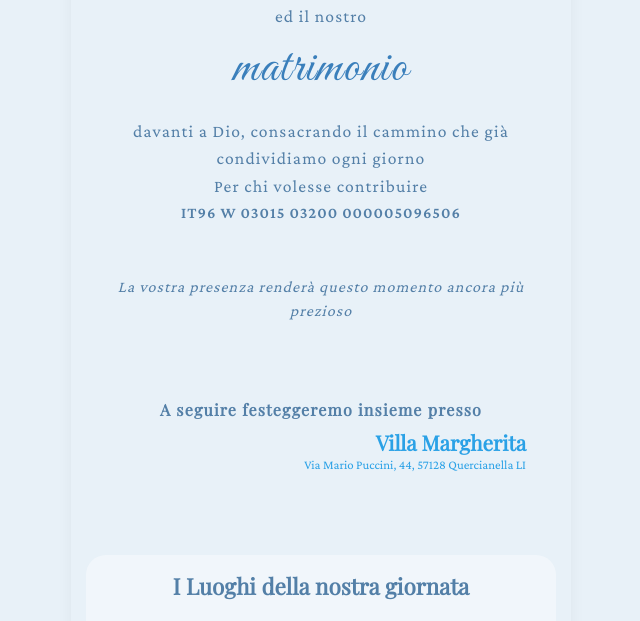
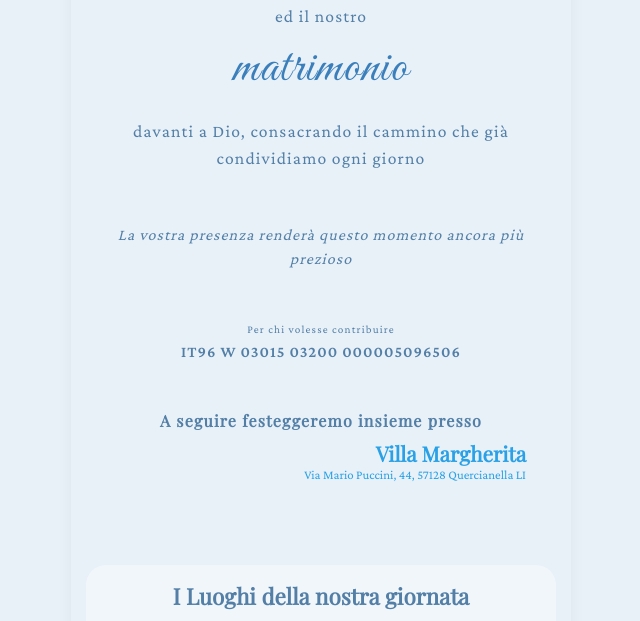
Before and after one commit to LucaBaldas/battesimogabriele, a plain HTML site: page index.html in a window 1280 px wide. Shown: the part 1165-1786 px from the top of the page, without its empty margins (319-959 px from the left). Drawn offline with nearby package versions, Linux system fonts and the light colour scheme.

Commit message:
Update index.html

```diff
--- a/index.html
+++ b/index.html
@@ -399,8 +399,6 @@ html {
 	<p class="celebreremo-text">ed il nostro</p>
         <p class="script-text">matrimonio</p>
 	<p class="celebreremo-text">davanti a Dio, consacrando il cammino che già condividiamo ogni giorno</p>
-		<p class="celebreremo-text">Per chi volesse contribuire</p>
-		<p class="iban-text" style="letter-spacing: 1px; font-weight: bold;">IT96 W 03015 03200 000005096506</p>
     </section>
 
 <div style="height: 50px;"></div>
@@ -408,9 +406,13 @@ html {
 
     <section>
         <p class="quote">La vostra presenza renderà questo momento ancora più prezioso</p>
+		<div style="height: 25px;"></div>
+		<p class="celebreremo-text" style="font-size: 70%;">Per chi volesse contribuire</p>
+		<p class="iban-text" style="letter-spacing: 1px; font-weight: bold;">IT96 W 03015 03200 000005096506</p>
+
     </section>
 
-<div style="height: 30px;"></div>
+<div style="height: 25px;"></div>
 
     <footer>
         <p class="reception-header">A seguire festeggeremo insieme presso</p>
```
